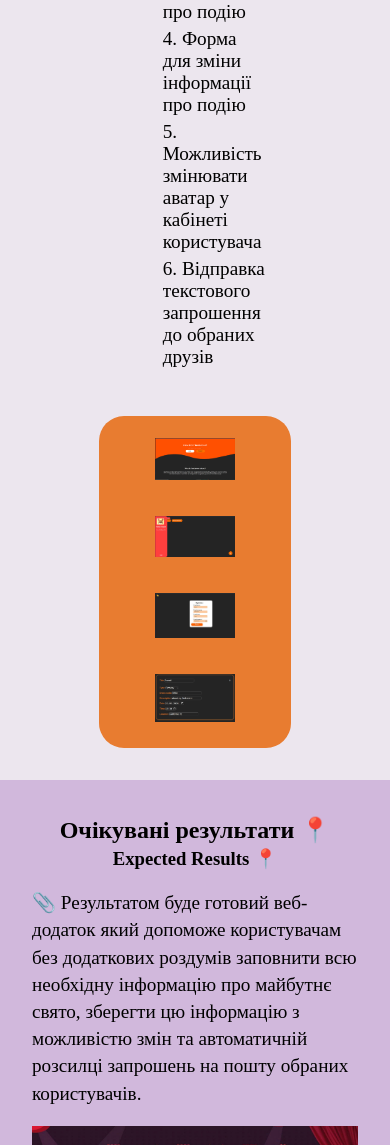
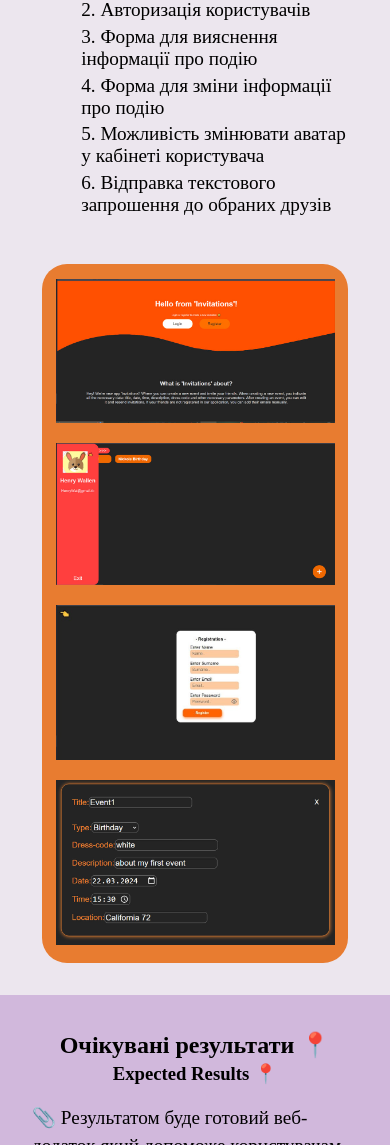
Before and after one commit to oSobolieva/Lending-BachelorWork, a website: page index.html in a window 390 px wide. Shown: the part 2066-3211 px from the top of the page. Drawn offline with Linux system fonts and the light colour scheme.

Commit message:
responsible design add

```diff
--- a/styles.css
+++ b/styles.css
@@ -95,3 +95,55 @@ footer p{
     text-align: center;
     margin:0;
 }
+
+@media screen and (max-width: 1300px) {
+    .tasks_illustration {
+        width: 70%;
+    }
+}
+
+@media screen and (max-width: 1049px) {
+    .tasks_illustration {
+        width: 90%;
+    }
+
+    .tasks_illustration div img {
+        width: 35%;
+        height: 30%;
+        margin: .5rem;
+    }
+
+    .tasks_img {
+        width: 32%;
+        height: 30%;
+    }
+
+    .tasks ol{
+        width: 55%;
+    }
+}
+
+
+@media screen and (max-width: 699px) {
+    header img {
+        width: 15%;
+        height: 15%;
+    }
+
+    .tasks_illustration {
+        width: 90%;
+    }
+
+    .tasks_illustration div img {
+        width: 95%;
+        margin: .5rem;
+    }
+
+    .tasks_img {
+        width: 75%;
+    }
+
+    .tasks ol {
+        width: 85%;
+    }
+}
```
